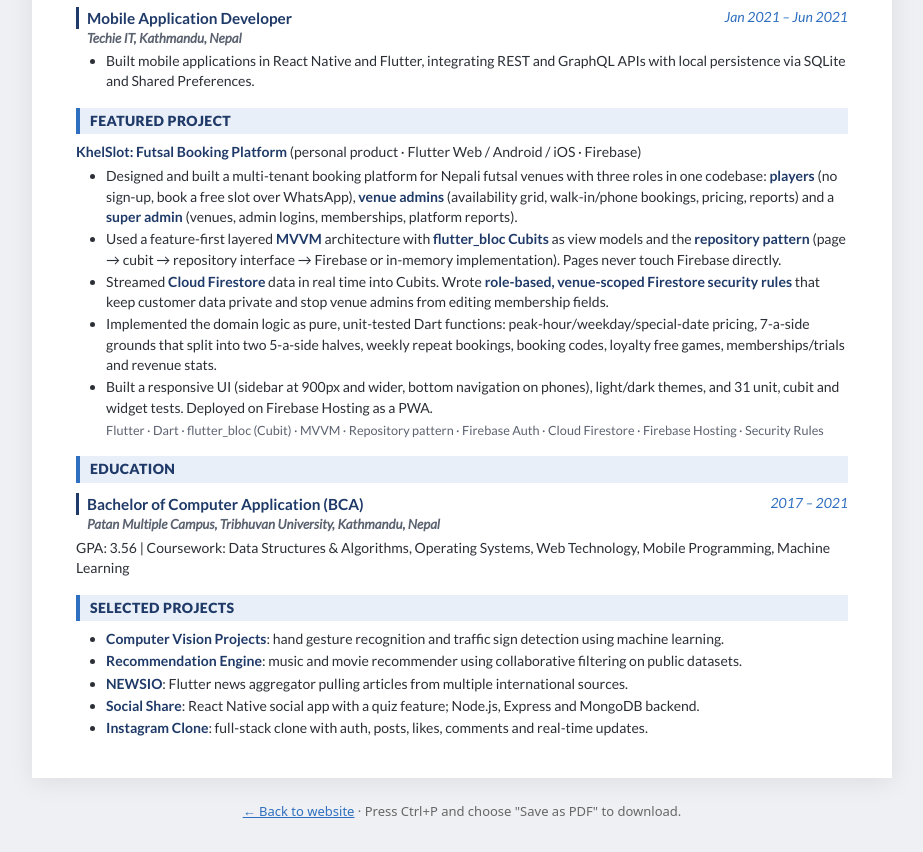
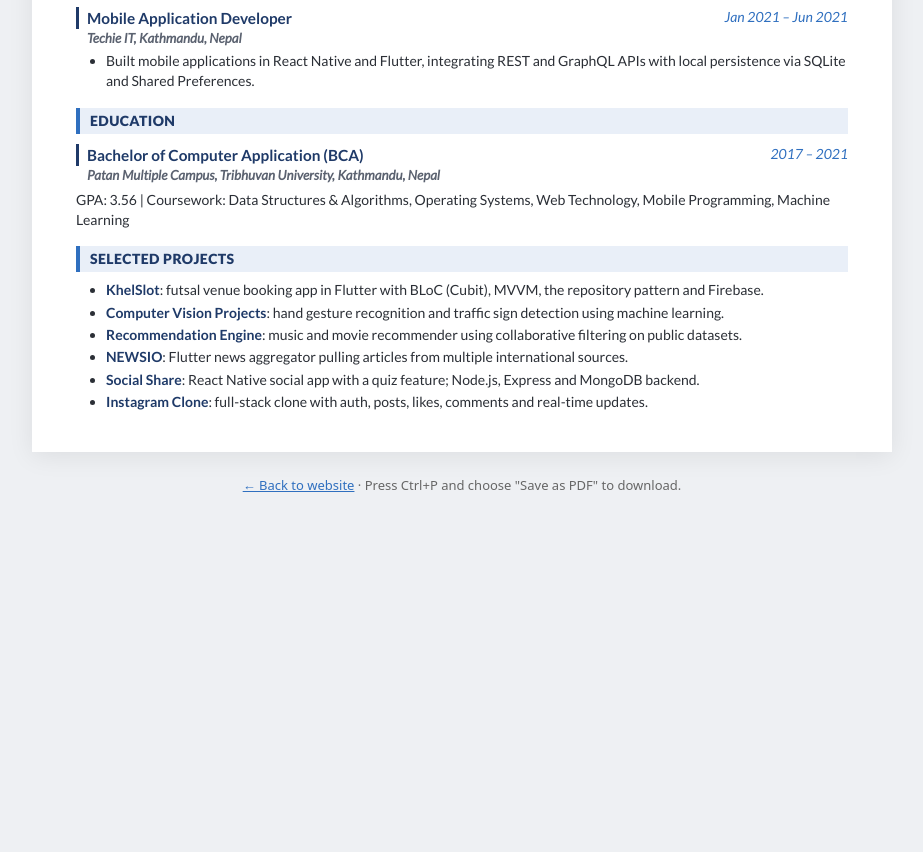
Before and after one commit to iamprawesh/iamprawesh.github.io, a plain HTML site: page cv.html in a window 1280 px wide. Shown: the part 1680-2532 px from the top of the page, without its empty margins (178-1101 px from the left). After the commit the page ends 2206 px from the top, so only its background shows below. Drawn offline with Linux system fonts and the light colour scheme.

Commit message:
CV: drop KhelSlot feature details, fit on two A4 pages
Co-Authored-By: Claude Opus 5.5 <noreply@anthropic.com>

```diff
--- a/cv.html
+++ b/cv.html
@@ -34,7 +34,7 @@
   .back{max-width:860px;margin:0 auto 32px;text-align:center;font:13px system-ui;color:#666}
   .back a{color:var(--blue)}
   @media (max-width:640px){.page{padding:20px 16px;margin:0}.org,.role-line{flex-direction:column}.date{padding-left:0}}
-  @media print{body{background:#fff}.page{box-shadow:none;margin:0;max-width:none;padding:0}.back{display:none}@page{size:A4;margin:12mm 13mm}h2{break-after:avoid}.org,.role-line{break-after:avoid}}
+  @media print{body{background:#fff}.page{box-shadow:none;margin:0;max-width:none;padding:0}.back{display:none}@page{size:A4;margin:11mm 12mm}body{font-size:10pt;line-height:1.38}h2{margin:12px 0 6px}.org{margin-top:7px}ul.b li{margin:1px 0}h2{break-after:avoid}.org,.role-line{break-after:avoid}}
 </style>
 </head>
 <body>
@@ -115,19 +115,6 @@
     <li>Built mobile applications in React Native and Flutter, integrating REST and GraphQL APIs with local persistence via SQLite and Shared Preferences.</li>
   </ul>
 
-  <h2>Featured Project</h2>
-  <div class="proj">
-    <p><b>KhelSlot: Futsal Booking Platform</b> (personal product · Flutter Web / Android / iOS · Firebase)</p>
-    <ul class="b">
-      <li>Designed and built a multi-tenant booking platform for Nepali futsal venues with three roles in one codebase: <b>players</b> (no sign-up, book a free slot over WhatsApp), <b>venue admins</b> (availability grid, walk-in/phone bookings, pricing, reports) and a <b>super admin</b> (venues, admin logins, memberships, platform reports).</li>
-      <li>Used a feature-first layered <b>MVVM</b> architecture with <b>flutter_bloc Cubits</b> as view models and the <b>repository pattern</b> (page → cubit → repository interface → Firebase or in-memory implementation). Pages never touch Firebase directly.</li>
-      <li>Streamed <b>Cloud Firestore</b> data in real time into Cubits. Wrote <b>role-based, venue-scoped Firestore security rules</b> that keep customer data private and stop venue admins from editing membership fields.</li>
-      <li>Implemented the domain logic as pure, unit-tested Dart functions: peak-hour/weekday/special-date pricing, 7-a-side grounds that split into two 5-a-side halves, weekly repeat bookings, booking codes, loyalty free games, memberships/trials and revenue stats.</li>
-      <li>Built a responsive UI (sidebar at 900px and wider, bottom navigation on phones), light/dark themes, and 31 unit, cubit and widget tests. Deployed on Firebase Hosting as a PWA.</li>
-    </ul>
-    <p class="stack">Flutter · Dart · flutter_bloc (Cubit) · MVVM · Repository pattern · Firebase Auth · Cloud Firestore · Firebase Hosting · Security Rules</p>
-  </div>
-
   <h2>Education</h2>
   <div class="org"><b>Bachelor of Computer Application (BCA)</b><span class="date">2017 – 2021</span></div>
   <div class="sub" style="padding-left:11px">Patan Multiple Campus, Tribhuvan University, Kathmandu, Nepal</div>
@@ -135,6 +122,7 @@
 
   <h2>Selected Projects</h2>
   <ul class="b proj">
+    <li><b>KhelSlot</b>: futsal venue booking app in Flutter with BLoC (Cubit), MVVM, the repository pattern and Firebase.</li>
     <li><b>Computer Vision Projects</b>: hand gesture recognition and traffic sign detection using machine learning.</li>
     <li><b>Recommendation Engine</b>: music and movie recommender using collaborative filtering on public datasets.</li>
     <li><b>NEWSIO</b>: Flutter news aggregator pulling articles from multiple international sources.</li>
```
